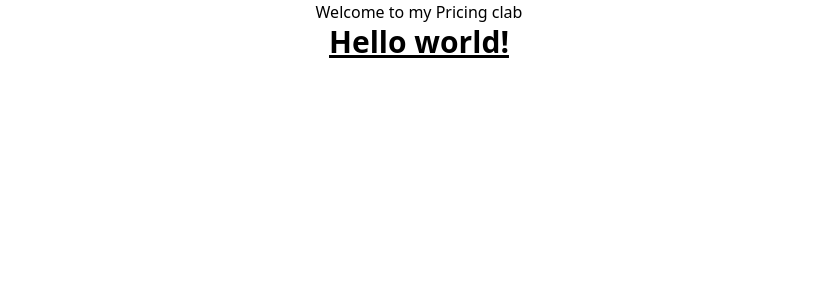
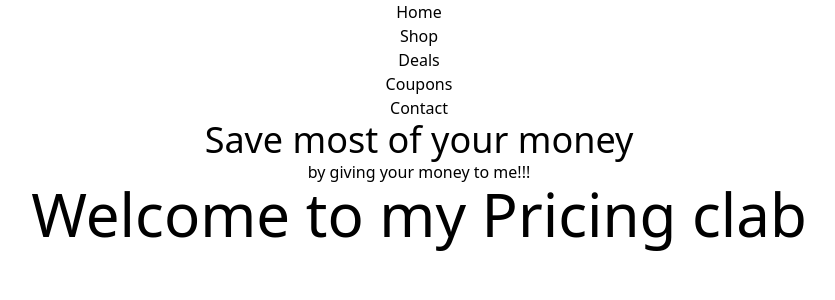
Before and after one commit to rahathossain3/tailwind-pricing-clab-m51, a React (Create React App) app: page / in a window 1280 px wide. Shown: the top 300 px of the page, without its empty margins (221-1056 px from the left). Built offline with nearby package versions, Linux system fonts and the light colour scheme.

Commit message:
basic tailwind added

```diff
--- a/src/App.js
+++ b/src/App.js
@@ -1,13 +1,13 @@
 import logo from './logo.svg';
 import './App.css';
+import Header from './components/Header/Header';
 
 function App() {
   return (
     <div className="App">
-      <h1>Welcome to my Pricing clab</h1>
-      <h1 className="text-3xl font-bold underline">
-        Hello world!
-      </h1>
+      <Header></Header>
+      <h1 className='text-6xl'>Welcome to my Pricing clab</h1>
+
     </div>
   );
 }
--- /dev/null
+++ b/src/components/Header/Header.js
@@ -0,0 +1,14 @@
+import React from 'react';
+import Navbar from '../Navbar/Navbar';
+
+const Header = () => {
+    return (
+        <div>
+            <Navbar></Navbar>
+            <h2 className='text-4xl'>Save most of your money</h2>
+            <p>by giving your money to me!!!</p>
+        </div>
+    );
+};
+
+export default Header;
--- /dev/null
+++ b/src/components/Link/Link.js
@@ -0,0 +1,12 @@
+import React from 'react';
+
+const Link = (props) => {
+    const { name, link } = props.route;
+    return (
+        <li>
+            <a href={link}>{name}</a>
+        </li>
+    );
+};
+
+export default Link;
--- /dev/null
+++ b/src/components/Navbar/Navbar.js
@@ -0,0 +1,26 @@
+import React from 'react';
+import Link from '../Link/Link';
+
+const Navbar = () => {
+    const routes = [
+        { id: 1, name: 'Home', link: './home' },
+        { id: 2, name: 'Shop', link: './shop' },
+        { id: 3, name: 'Deals', link: './deals' },
+        { id: 4, name: 'Coupons', link: './coupon' },
+        { id: 5, name: 'Contact', link: './contact' },
+    ]
+    return (
+        <nav>
+            <ul>
+                {
+                    routes.map(route => <Link
+                        key={route.id}
+                        route={route}
+                    > </Link>)
+                }
+            </ul>
+        </nav>
+    );
+};
+
+export default Navbar;
```
